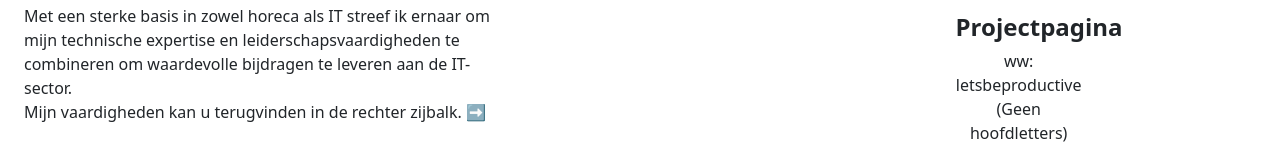
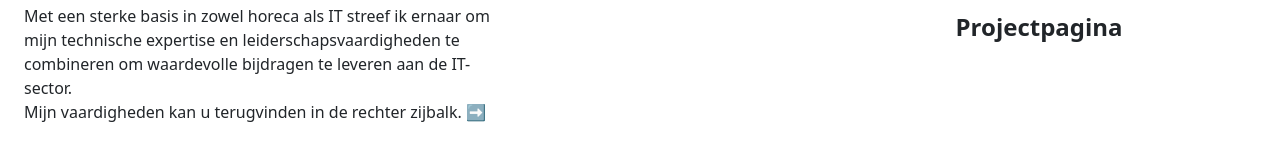
Before and after one commit to Starax30/curriculum, a plain HTML site: page index.html in a window 1280 px wide. Shown: the part 1971-2132 px from the top of the page. Drawn offline with nearby package versions, Linux system fonts and the light colour scheme.

```diff
--- a/index.html
+++ b/index.html
@@ -183,7 +183,6 @@
               </a>
               <h4
                 class="fw-normal text-center"><strong>Projectpagina</strong></h4>
-                <p class="text-center">ww: letsbeproductive <br> (Geen hoofdletters) </p>
 
             </figure>
           </div>
```
